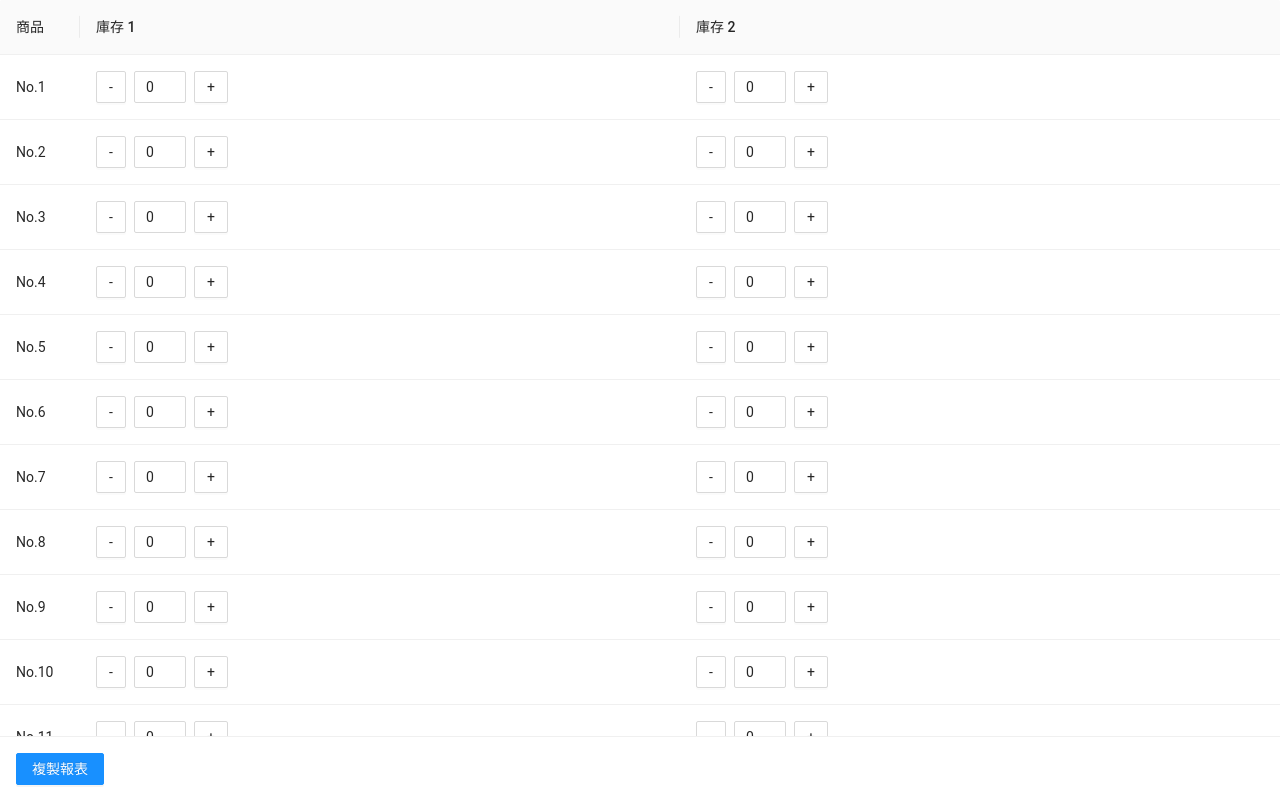
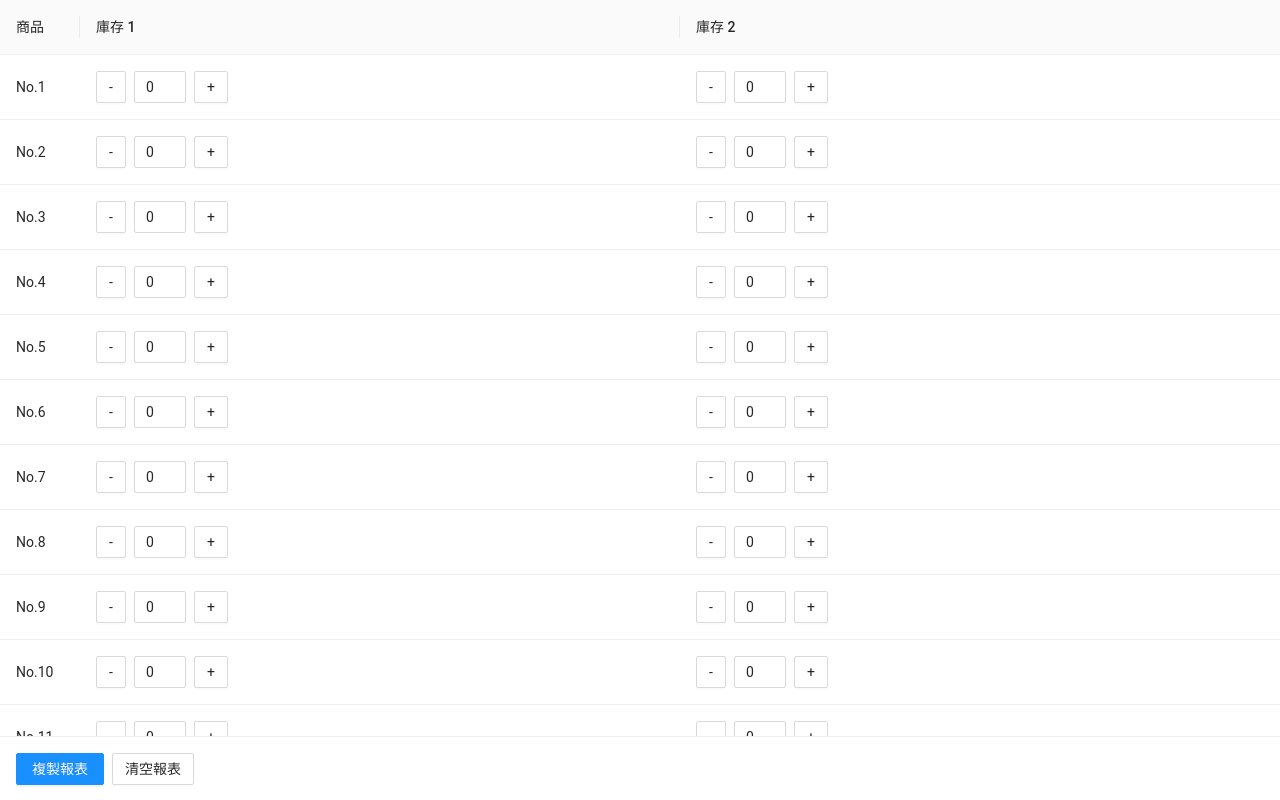
Before and after one commit to harry-chiu/little-helper, a React (Create React App) app: page / in a window 1280 px wide. Built offline with nearby package versions, Linux system fonts and the light colour scheme.

Commit message:
feat: clean report text

```diff
--- a/src/containers/Stock/index.jsx
+++ b/src/containers/Stock/index.jsx
@@ -54,7 +54,7 @@ const Stock = () => {
     );
   };
 
-  const handleReportText = () => {
+  const handleCopyReportText = () => {
     const stocks = formik.values.stocks?.filter(
       stock => stock.quantity1 || stock.quantity2,
     );
@@ -66,6 +66,10 @@ const Stock = () => {
     navigator.clipboard.writeText(reportText).then(() => {
       toast.success('報表已複製到剪貼簿');
     });
+  };
+
+  const handleCleanReportText = () => {
+    formik.setFieldValue(FIELD_NAME.STOCKS, INITIAL_VALUES.stocks);
   };
 
   const columns = [
@@ -109,9 +113,13 @@ const Stock = () => {
       />
 
       <FixedBottomBlock>
-        <Button type="primary" onClick={handleReportText}>
-          複製報表
-        </Button>
+        <Space>
+          <Button type="primary" onClick={handleCopyReportText}>
+            複製報表
+          </Button>
+
+          <Button onClick={handleCleanReportText}>清空報表</Button>
+        </Space>
       </FixedBottomBlock>
     </Container>
   );
```
